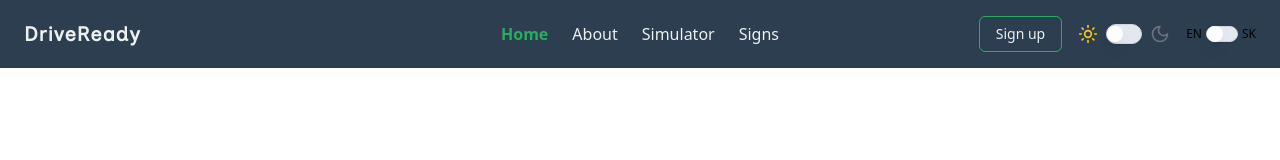
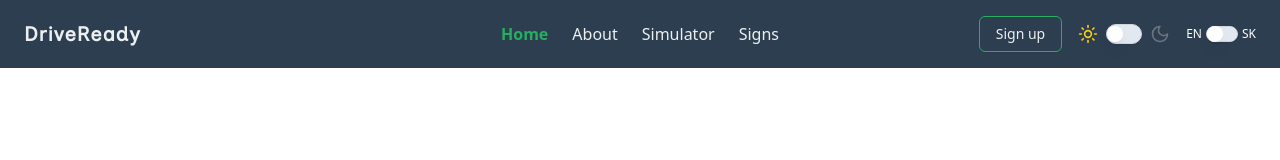
Before and after one commit to rondindon/drive-edu, a React (Create React App) app in the folder driving-license-frontend/: page / in a window 1280 px wide. Shown: the top 160 px of the page. Built offline with nearby package versions, Linux system fonts and the light colour scheme.

Commit message:
language translations

```diff
--- a/driving-license-frontend/src/components/Navbar.tsx
+++ b/driving-license-frontend/src/components/Navbar.tsx
@@ -194,13 +194,13 @@ const Navbar: React.FC = () => {
 
               {/* Language Toggle */}
               <div className="flex items-center space-x-1">
-                <span className="text-xs">EN</span>
+                <span className="text-xs text-white">EN</span>
                 <Switch
                   checked={language === "sk"}
                   onCheckedChange={toggleLanguage}
                   className="w-8 h-4 bg-white border border-gray-300 data-[state=checked]:bg-white"
                 />
-                <span className="text-xs color-white">SK</span>
+                <span className="text-xs text-white">SK</span>
               </div>
             </div>
           </div>
```
